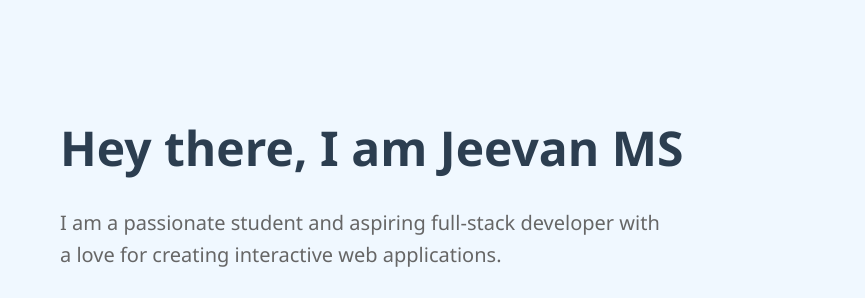
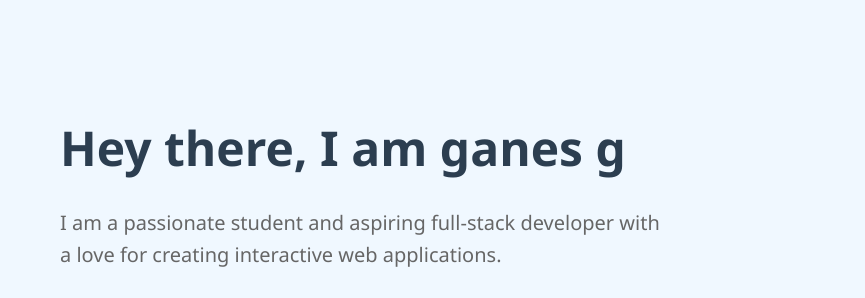
Before and after one commit to ganeshnayak9148-cell/Assignment-, a website: page index.html in a window 1280 px wide. Shown: the part 95-393 px from the top of the page, 0-865 px from the left. Drawn offline with Linux system fonts and the light colour scheme.

Commit message:
Update index.html

```diff
--- a/index.html
+++ b/index.html
@@ -206,7 +206,7 @@
 
 <section id="home" class="hero">
     <div class="hero-content">
-        <h1>Hey there, I am Jeevan MS</h1>
+        <h1>Hey there, I am ganes g</h1>
         <p>I am a passionate student and aspiring full-stack developer with a love for creating interactive web applications.</p>
         <a href="#" class="btn">Download CV</a>
     </div>
```
